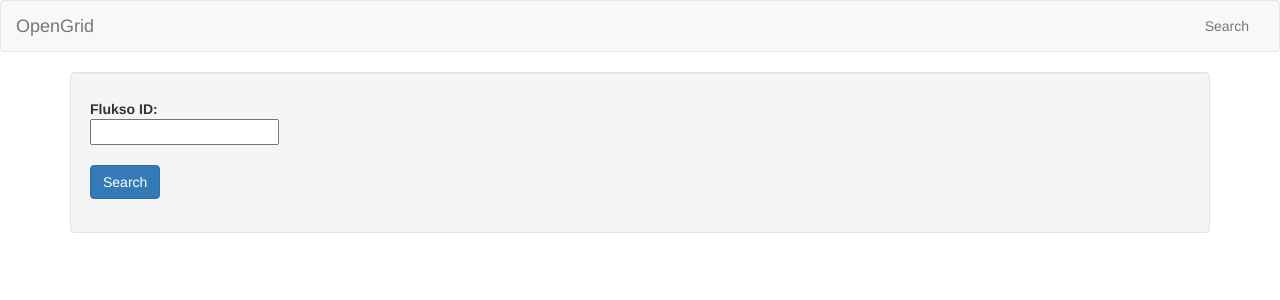
After one commit to opengridcc/website, a Flask app: page /search in a window 1280 px wide. The commit adds this page. Shown: the top 300 px of the page. Run offline with Flask 2, Linux system fonts and the light colour scheme; some libraries are stand-ins or nearby versions.

Commit message:
simple search form to lookup flukso id

```diff
--- /dev/null
+++ b/forms.py
@@ -0,0 +1,6 @@
+from flask_wtf import Form
+from wtforms import StringField
+from wtforms.validators import DataRequired
+
+class SearchForm(Form):
+    search_string = StringField('search_string', validators=[DataRequired()])
--- a/templates/master.html
+++ b/templates/master.html
@@ -5,60 +5,61 @@
 <script src="https://maxcdn.bootstrapcdn.com/bootstrap/3.3.5/js/bootstrap.min.js"></script>
 </head>
 <body>
-<div class="navbar navbar-default" role="navigation">
+
+<nav class="navbar navbar-default">
   <div class="container-fluid">
     <!-- Brand and toggle get grouped for better mobile display -->
     <div class="navbar-header">
-      <button type="button" class="navbar-toggle collapsed" data-toggle="collapse" data-target="#bs-example-navbar-collapse-1">
+      <button type="button" class="navbar-toggle collapsed" data-toggle="collapse" data-target="#bs-example-navbar-collapse-1" aria-expanded="false">
         <span class="sr-only">Toggle navigation</span>
         <span class="icon-bar"></span>
         <span class="icon-bar"></span>
         <span class="icon-bar"></span>
       </button>
-      <a class="navbar-brand" href="{{ url_for('index') }}">Opengrid</a>
+      <a class="navbar-brand" href="{{ url_for('index') }}">OpenGrid</a>
     </div>
 
     <!-- Collect the nav links, forms, and other content for toggling -->
-    <!--
     <div class="collapse navbar-collapse" id="bs-example-navbar-collapse-1">
-      <ul class="nav navbar-nav">
+      <!-- <ul class="nav navbar-nav">
         <li class="active"><a href="#">Link <span class="sr-only">(current)</span></a></li>
         <li><a href="#">Link</a></li>
         <li class="dropdown">
-          <a href="#" class="dropdown-toggle" data-toggle="dropdown" role="button" aria-expanded="false">Dropdown <span class="caret"></span></a>
-          <ul class="dropdown-menu" role="menu">
+          <a href="#" class="dropdown-toggle" data-toggle="dropdown" role="button" aria-haspopup="true" aria-expanded="false">Dropdown <span class="caret"></span></a>
+          <ul class="dropdown-menu">
             <li><a href="#">Action</a></li>
             <li><a href="#">Another action</a></li>
             <li><a href="#">Something else here</a></li>
-            <li class="divider"></li>
+            <li role="separator" class="divider"></li>
             <li><a href="#">Separated link</a></li>
-            <li class="divider"></li>
+            <li role="separator" class="divider"></li>
             <li><a href="#">One more separated link</a></li>
           </ul>
         </li>
-      </ul>
-      <form class="navbar-form navbar-left" role="search">
+      </ul> -->
+      <!-- <form class="navbar-form navbar-left" role="search">
         <div class="form-group">
           <input type="text" class="form-control" placeholder="Search">
         </div>
         <button type="submit" class="btn btn-default">Submit</button>
-      </form>
+      </form> -->
       <ul class="nav navbar-nav navbar-right">
-        <li><a href="#">Link</a></li>
-        <li class="dropdown">
-          <a href="#" class="dropdown-toggle" data-toggle="dropdown" role="button" aria-expanded="false">Dropdown <span class="caret"></span></a>
-          <ul class="dropdown-menu" role="menu">
+        <li><a href="{{ url_for('search') }}">Search</a></li>
+        <!-- <li class="dropdown">
+          <a href="#" class="dropdown-toggle" data-toggle="dropdown" role="button" aria-haspopup="true" aria-expanded="false">Dropdown <span class="caret"></span></a>
+          <ul class="dropdown-menu">
             <li><a href="#">Action</a></li>
             <li><a href="#">Another action</a></li>
             <li><a href="#">Something else here</a></li>
-            <li class="divider"></li>
+            <li role="separator" class="divider"></li>
             <li><a href="#">Separated link</a></li>
           </ul>
-        </li>
+        </li> -->
       </ul>
-    </div>--><!-- /.navbar-collapse -->
+    </div><!-- /.navbar-collapse -->
   </div><!-- /.container-fluid -->
-</div>
+</nav>
+
 <div class="container">
     {% include 'flash.html' %}
 		{% block content %}{% endblock %}
--- /dev/null
+++ b/templates/search.html
@@ -0,0 +1,23 @@
+{% extends "master.html" %}
+{% block content %}
+<div class="well">
+    <form class="form-horizontal" action="" method="post" name="search">
+        {{ form.hidden_tag() }}
+        <div class="control-group {% if form.errors.post %} error {% endif %}">
+            <label class="control-label" for="search_string">Flukso ID:</label>
+            <div class="controls">
+                {{ form.search_string(maxlength = 140, class = "span4") }}
+                {% for error in form.errors.search_string %}
+                    <span class="help-inline">[{{ error }}]</span><br>
+                {% endfor %}
+            </div>
+        </div>
+        <br>
+        <div class="control-group">
+            <div class="controls">
+                <input class="btn btn-primary" type="submit" value="Search">
+            </div>
+        </div>
+    </form>
+</div>
+{% endblock %}
--- a/website.py
+++ b/website.py
@@ -1,7 +1,7 @@
 #!/usr/bin/env python
 import sys, os
-from collections import namedtuple
 from flask import Flask, render_template, send_file, flash, redirect, url_for, safe_join, request
+from forms import SearchForm
 
 import config
 
@@ -125,6 +125,22 @@ def figure_exists(filename):
 
     return os.path.exists(file_path)
 
+
+@app.route("/search", methods=['GET', 'POST'])
+def search():
+
+    form = SearchForm()
+    if form.validate_on_submit():  # if the form is submitted
+        f = hp.find_device(form.search_string.data)
+        if f is not None:  # flukso was found
+            return redirect(url_for('flukso', fluksoid=f.key))
+        else:
+            flash("Sorry, we couldn't find that Fluksometer")
+
+    return render_template(
+            "search.html",
+            form=form)
+
 if __name__ == "__main__":
     try:
         env = c.get('env','type')
```
